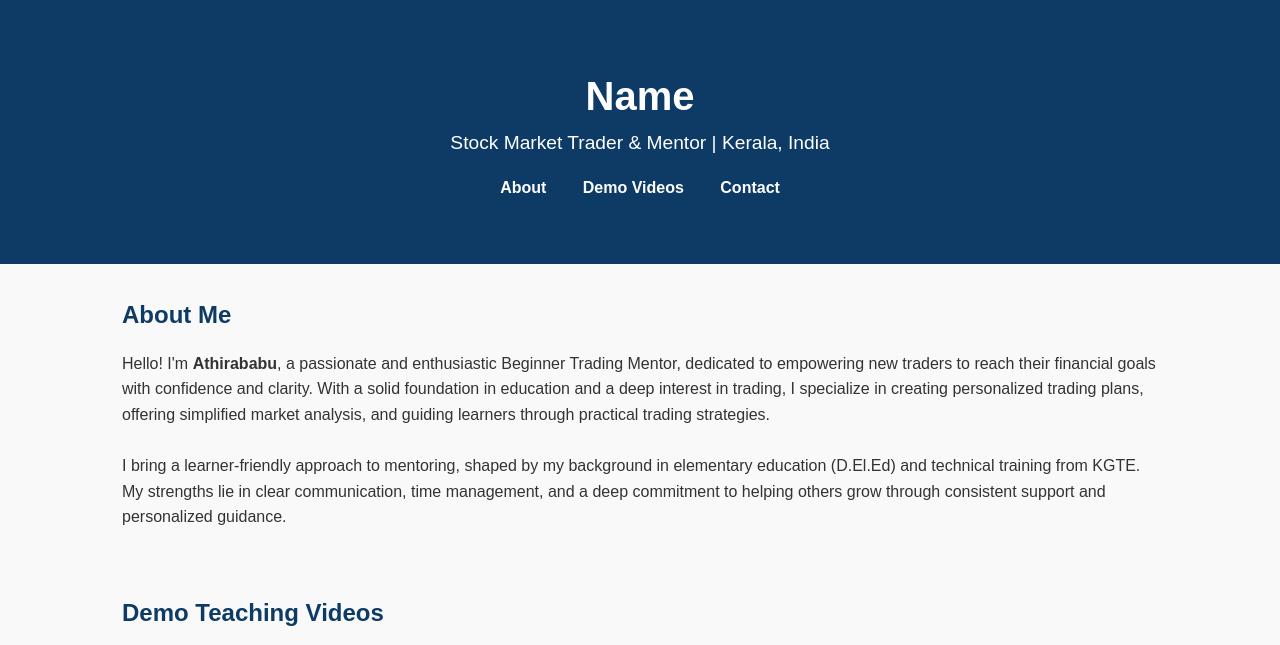
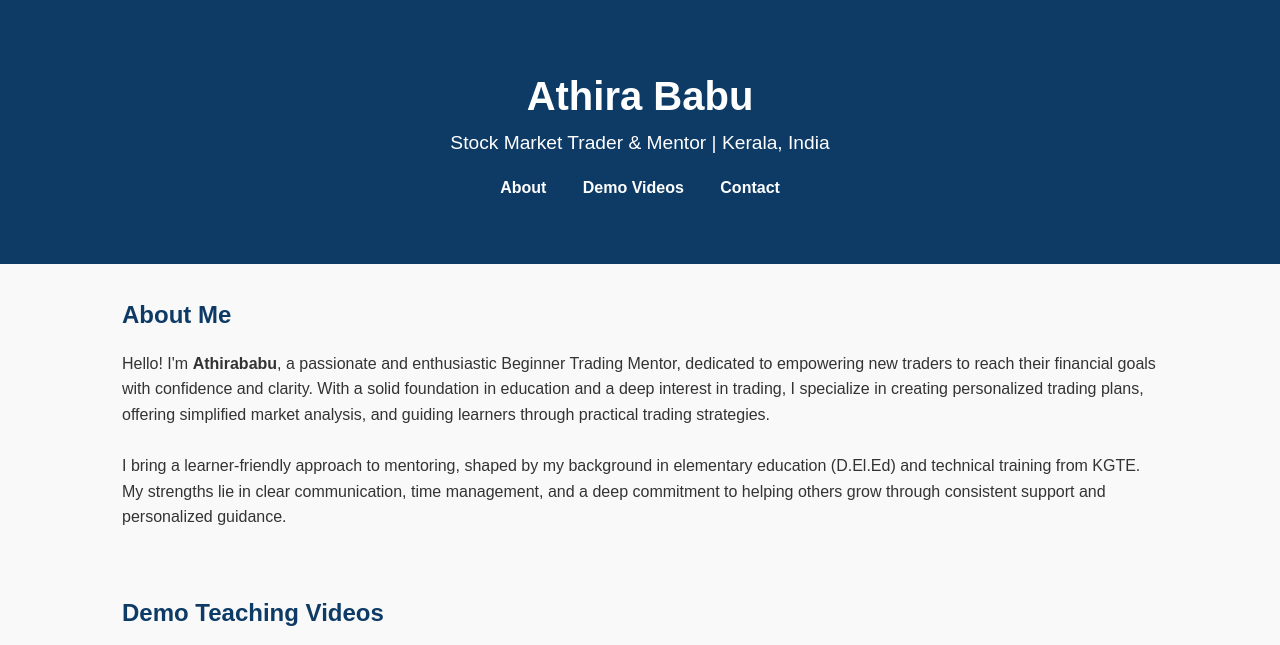
Before and after one commit to Sane797/athira, a plain HTML site: page index.html in a window 1280 px wide. Shown: the top 645 px of the page. Drawn offline with Linux system fonts and the light colour scheme.

Commit message:
Update index.html

```diff
--- a/index.html
+++ b/index.html
@@ -3,13 +3,13 @@
 <head>
   <meta charset="UTF-8">
   <meta name="viewport" content="width=device-width, initial-scale=1">
-  <title>Athira babu Personal </title>
+  <title>Athira babu Personal</title>
   <link rel="stylesheet" href="style.css">
 </head>
 <body>
   <header>
     <div class="container">
-      <h1>Name </h1>
+      <h1>Athira Babu </h1>
       <p>Stock Market Trader & Mentor | Kerala, India</p>
       <nav>
         <a href="#about">About</a>
```
